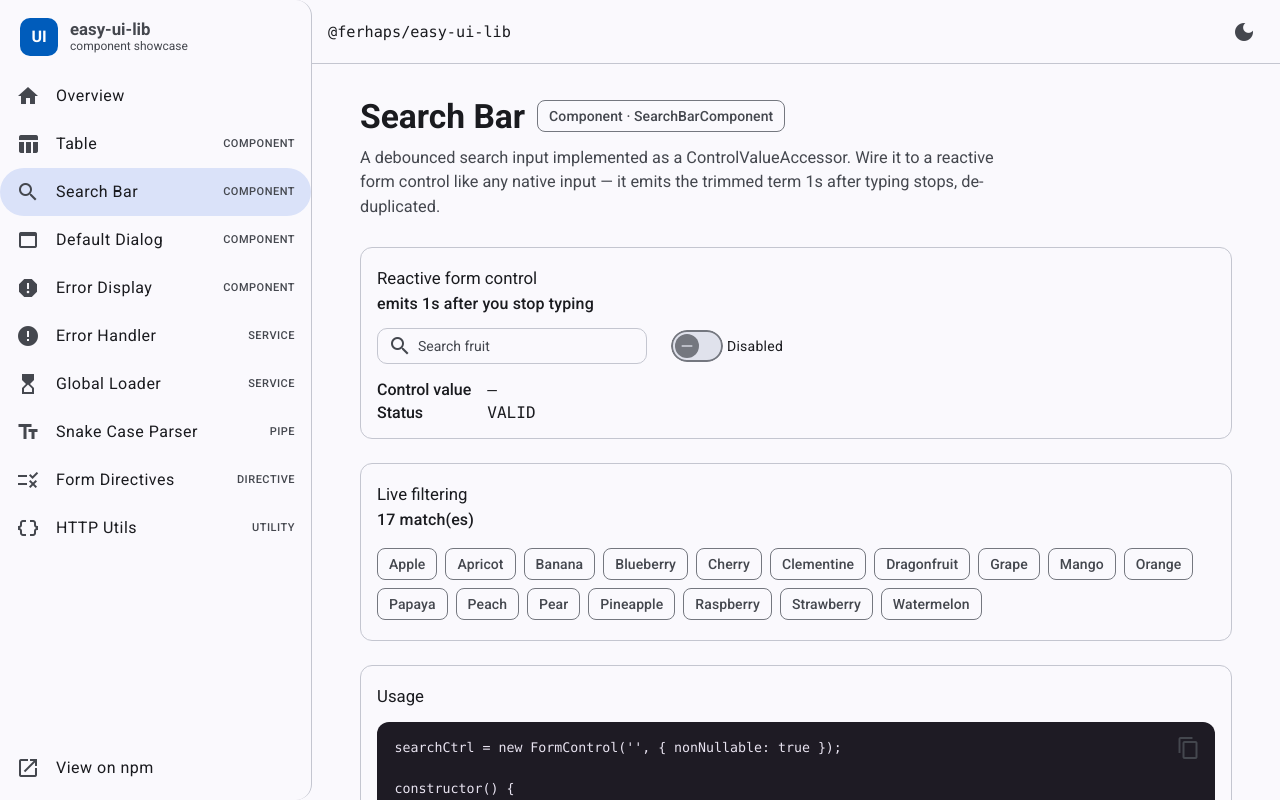
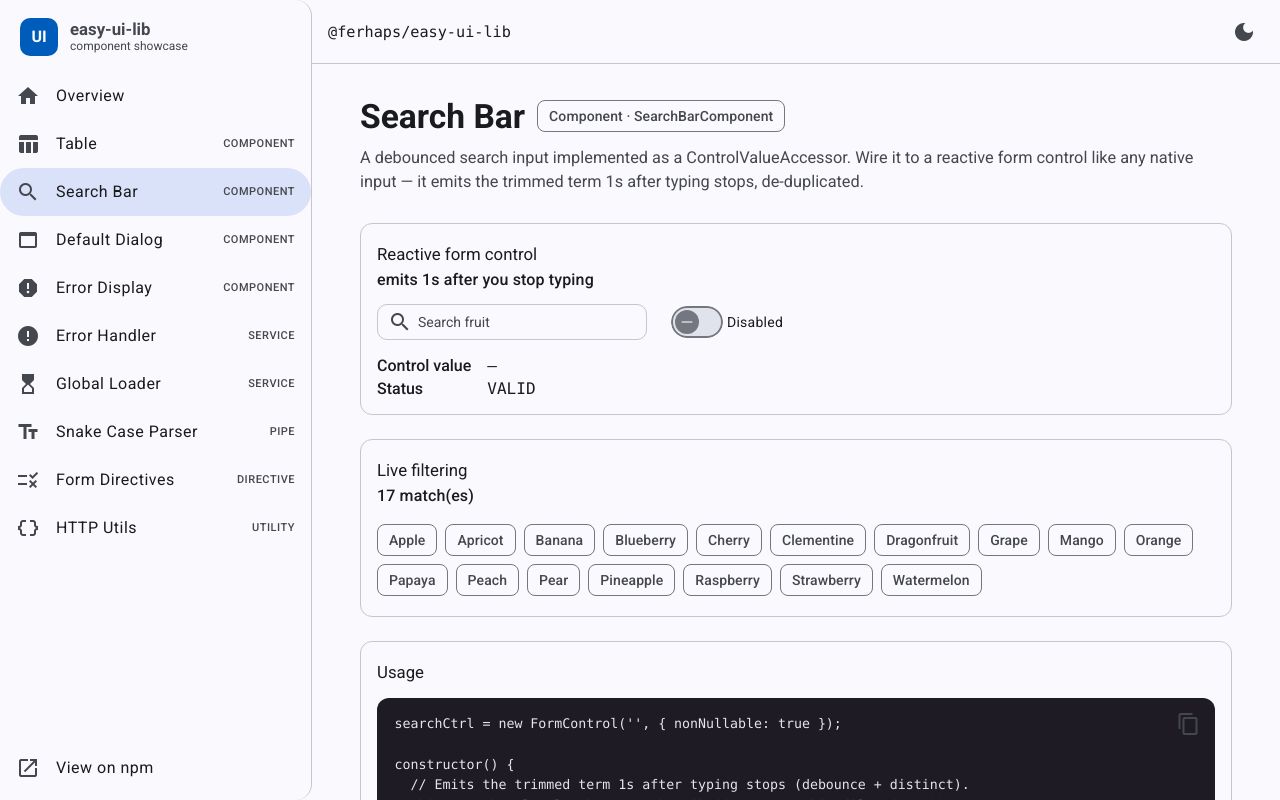
Before and after one commit to Ferhaps/angular-ui-library, an Angular app: page /#/search-bar in a window 1280 px wide. Built offline with nearby package versions, Linux system fonts and the light colour scheme.

Commit message:
page heading spans the whole width

```diff
--- a/projects/showcase/src/app/shared/components/page-heading/page-heading.scss
+++ b/projects/showcase/src/app/shared/components/page-heading/page-heading.scss
@@ -16,7 +16,6 @@ h1 {
 
 .lead {
 	margin: 0.6rem 0 0;
-	max-width: 70ch;
 	font-size: 1.02rem;
 	line-height: 1.5;
 }
```
